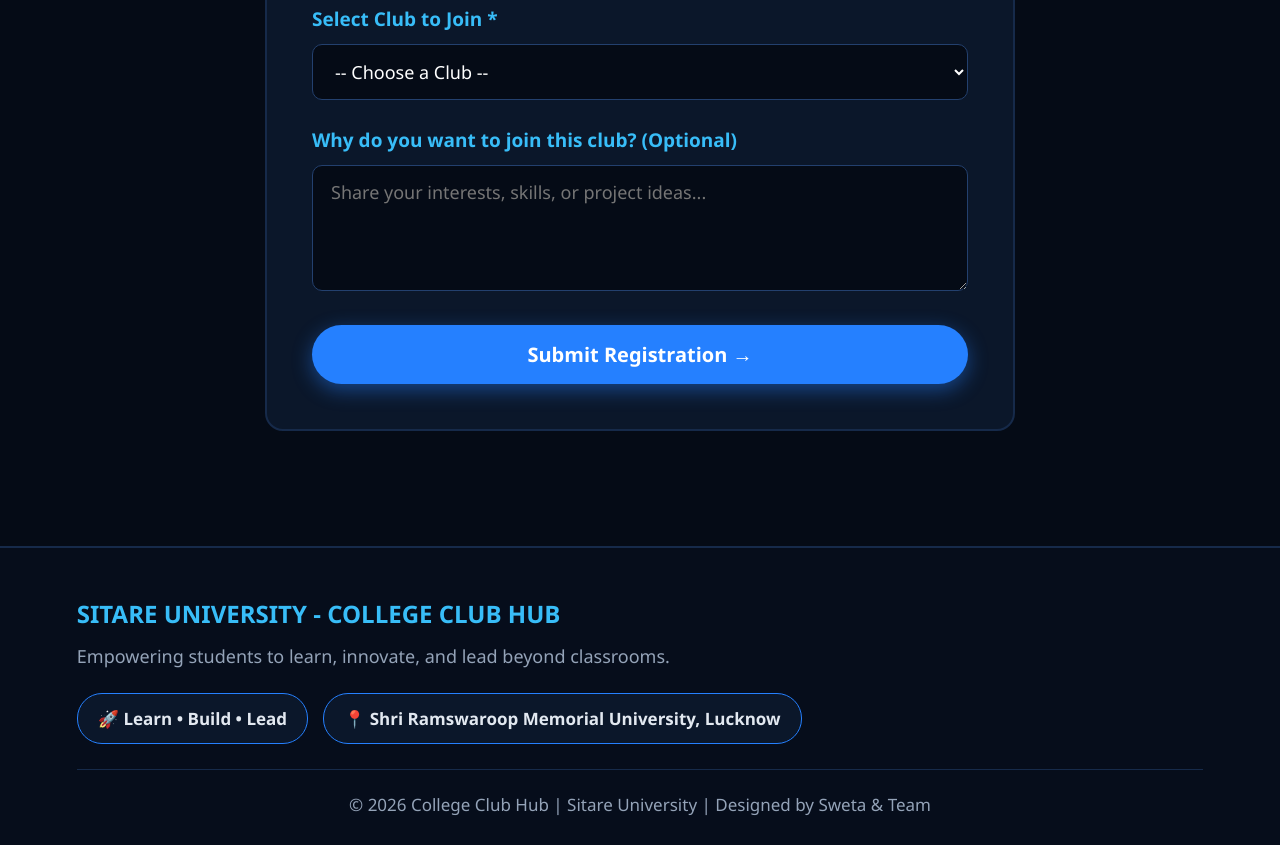
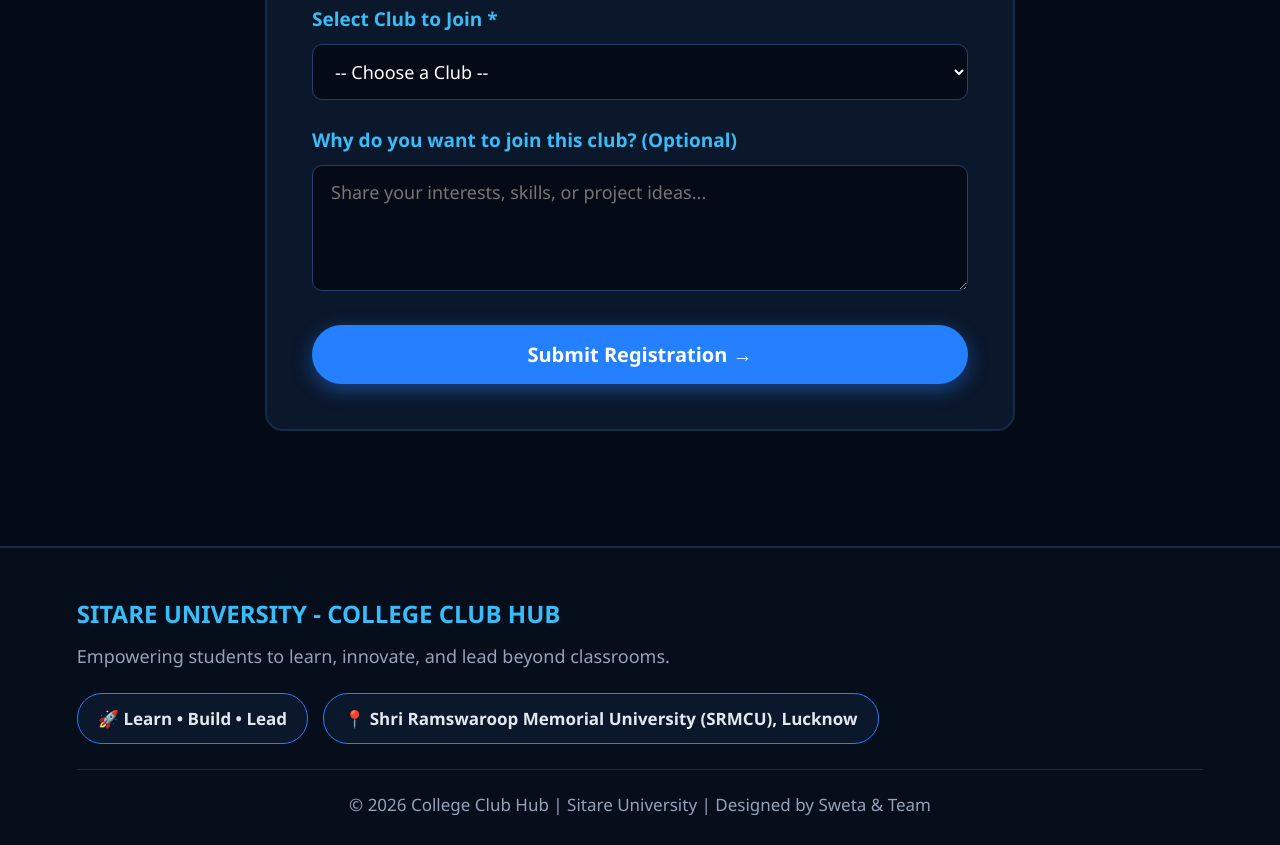
Before and after one commit to swetagupta7499-ctrl/College-Club--Webpage, a plain HTML site: page Contact.html in a window 1280 px wide. Shown: the part 3084-3929 px from the top of the page. Drawn offline with Linux system fonts and the light colour scheme.

Commit message:
Update university name in footer section

```diff
--- a/Contact.html
+++ b/Contact.html
@@ -162,7 +162,7 @@
             </div>
             <div class="footer-highlights">
                 <span class="footer-pill">🚀 Learn • Build • Lead</span>
-                <span class="footer-pill">📍 Shri Ramswaroop Memorial University, Lucknow</span>
+                <span class="footer-pill">📍 Shri Ramswaroop Memorial University (SRMCU), Lucknow</span>
             </div>
         </div>
         <p class="copyright">© 2026 College Club Hub | Sitare University | Designed by Sweta &amp; Team</p>
```
